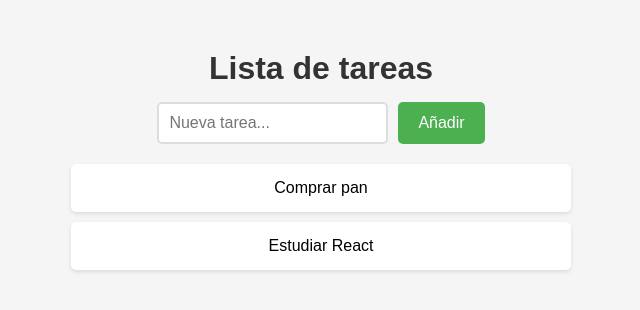
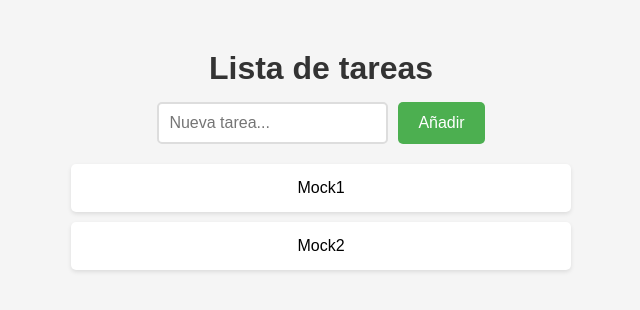
Before and after one commit to xianleonromero/todo-list, a React (Create React App) app: page / in a window 1280 px wide. Shown: the top 310 px of the page, without its empty margins (319-959 px from the left). Built offline with nearby package versions, Linux system fonts and the light colour scheme.

Commit message:
movimiento de estado de tareas a App y uso de props

```diff
--- a/src/App.js
+++ b/src/App.js
@@ -1,12 +1,14 @@
+import { useState } from 'react';
 import './App.css';
 import TaskInput from './components/TaskInput';
 import TaskList from './components/TaskList';
 function App() {
+  const[tareas,setTareas]=useState(['Mock1','Mock2']);
   return (
     <div>
       <h1>Lista de tareas</h1>
       <TaskInput/>
-      <TaskList/>
+      <TaskList tareas={tareas}/>
     </div>
   );
 }
--- a/src/components/TaskList.js
+++ b/src/components/TaskList.js
@@ -1,7 +1,5 @@
 import './TaskList.css';
-function TaskList() {
-  const tareas = ['Comprar pan', 'Estudiar React'];
-
+function TaskList({tareas}) {
   return (
     //Recorre el array (cada elemento es "tarea" y el indice "index") y crea un li con el atributo key (que es el indice) y dentro el nombre de la tarea
     <ul className='task-list'>
```
